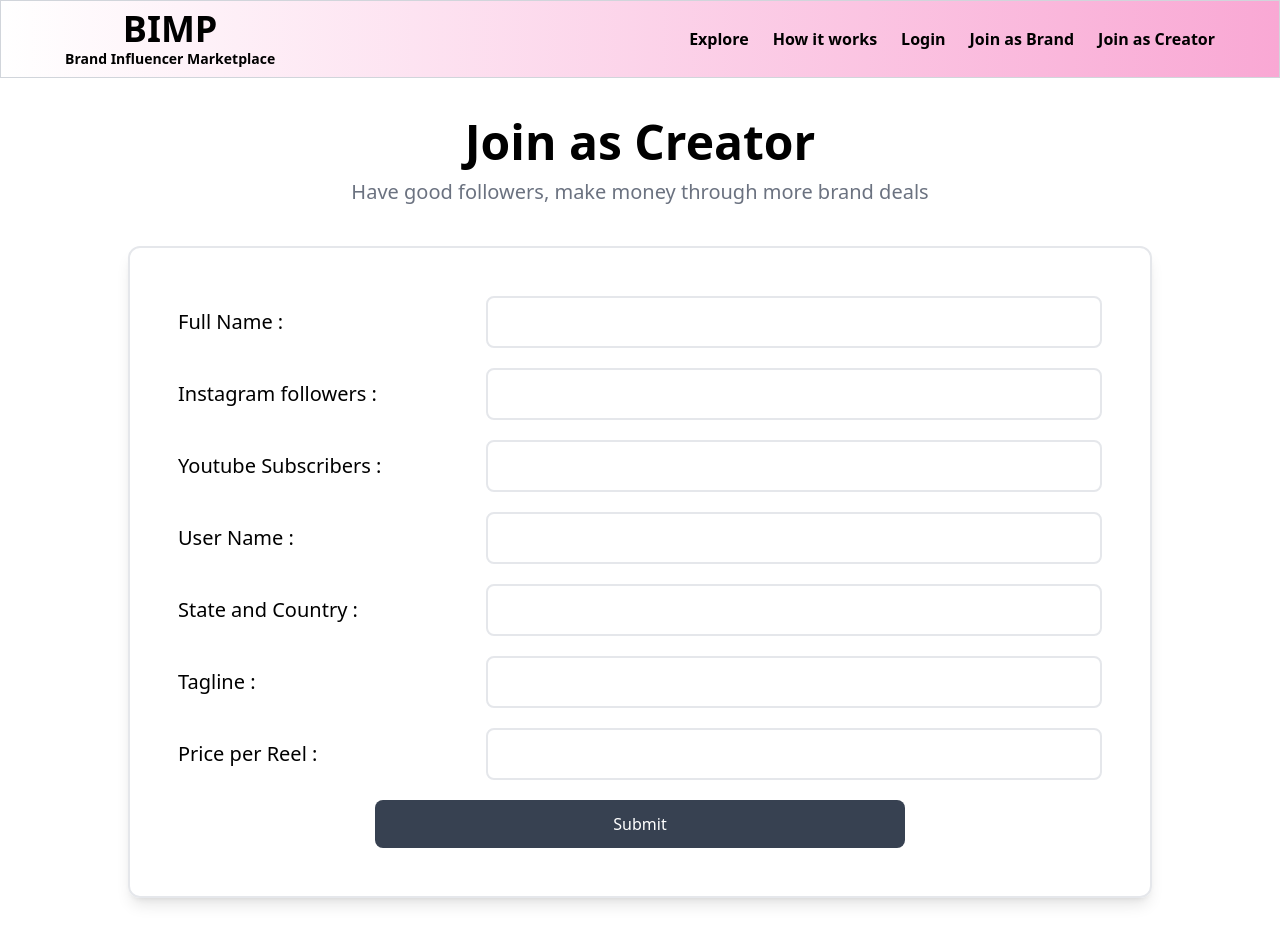
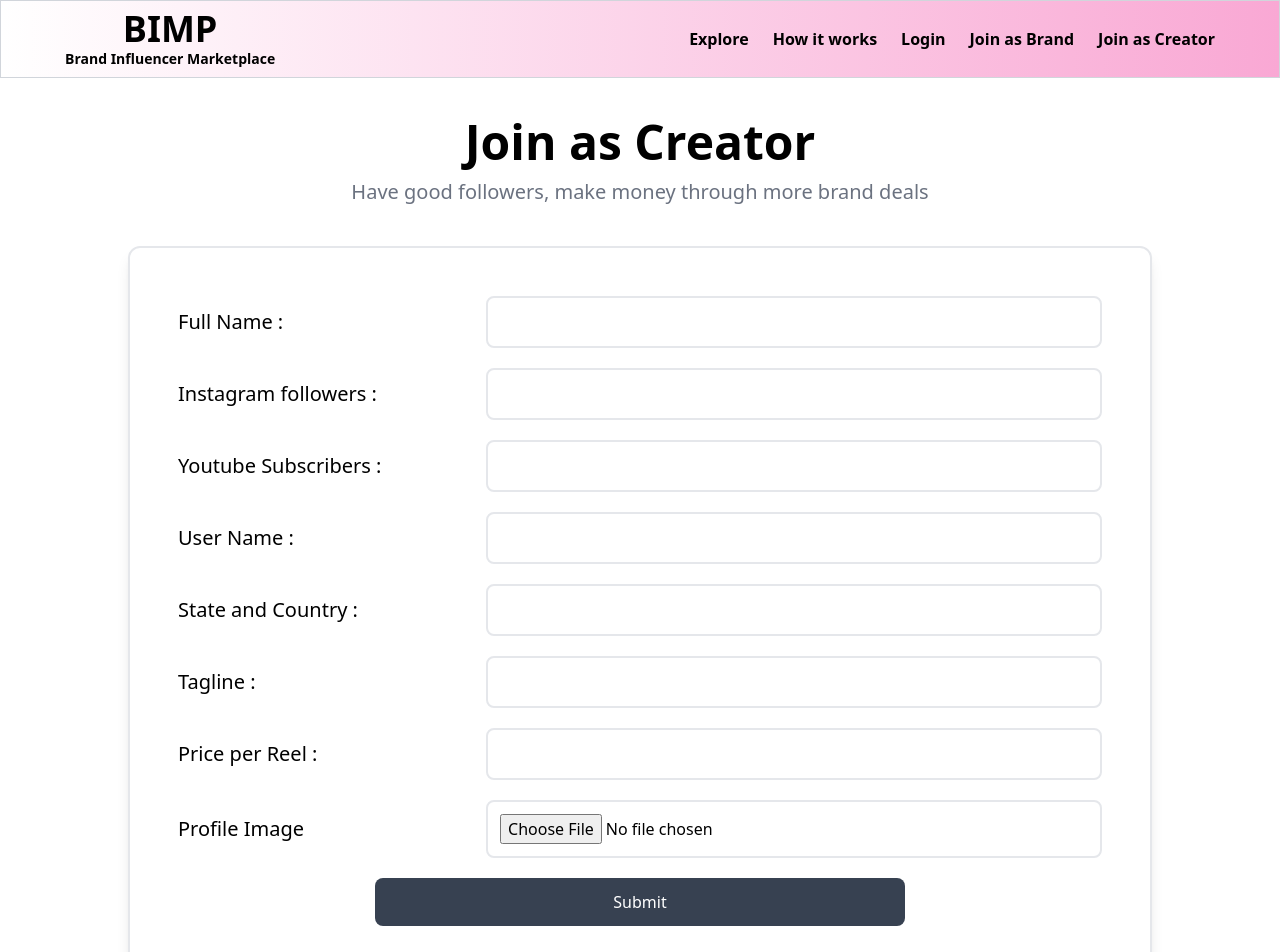
Before and after one commit to ashjha03/bimp, a Next.js app: page /join/creator in a window 1280 px wide. Shown: the top 952 px of the page. Built offline with nearby package versions, Linux system fonts and the light colour scheme.

Commit message:
Upload Image Code

```diff
--- /dev/null
+++ b/pages/api/uploadImage.js
@@ -0,0 +1,20 @@
+import { NextResponse } from "next/server";
+import { writeFile } from "fs/promises";
+
+export async function POST(req) {
+  console.log("recieved");
+  return NextResponse.json({ message: "Got it" });
+  //   const data = await req.formData();
+  //   const file = data.get("profileImg");
+  //   if (!file)
+  //     return NextResponse.json({ message: "No Image Found", success: false });
+
+  //   const byteData = await file.arrayBuffer();
+  //   const buffer = Buffer.from(byteData);
+  //   const path = `./public/${data.username}`;
+  //   await writeFile(path, buffer);
+  //   return NextResponse.json({
+  //     message: "File uploaded successfully",
+  //     success: true,
+  //   });
+}
--- a/pages/join/creator.jsx
+++ b/pages/join/creator.jsx
@@ -1,9 +1,21 @@
 import HowWeWork from "@/components/HowWeWork";
 import Navbar from "@/components/Navbar";
 import Head from "next/head";
-import React from "react";
+import React, { useState } from "react";
 
 const Creator = () => {
+  const [profileImg, setProfileImg] = useState();
+  const onSubmit = async (e) => {
+    e.preventDefault();
+    console.log(profileImg);
+    const data = new FormData();
+    data.set("profileImg", profileImg);
+    const result = await fetch("../api/uploadImage", {
+      method: "POST",
+      body: data,
+    });
+    console.log(result);
+  };
   return (
     <div>
       <Head>
@@ -17,7 +29,8 @@ const Creator = () => {
         </p>
 
         <form
-          action=""
+          action="POST"
+          onSubmit={onSubmit}
           className="max-w-5xl border-2 rounded-xl shadow-lg grid gap-5 mx-auto mt-10 px-12 py-12"
         >
           <div className="input flex items-center justify-between">
@@ -42,7 +55,11 @@ const Creator = () => {
             <label className="text-xl pr-4" htmlFor="">
               User Name :{" "}
             </label>
-            <input type="text" className="p-3 rounded-lg border-2 w-2/3" />
+            <input
+              type="text"
+              name="username"
+              className="p-3 rounded-lg border-2 w-2/3"
+            />
           </div>
           <div className="input flex items-center justify-between">
             <label className="text-xl pr-4" htmlFor="">
@@ -62,8 +79,22 @@ const Creator = () => {
             </label>
             <input type="text" className="p-3 rounded-lg border-2 w-2/3" />
           </div>
+          <div className="input flex items-center justify-between">
+            <label className="text-xl pr-4" htmlFor="">
+              Profile Image
+            </label>
+            <input
+              type="file"
+              name="profileImg"
+              onChange={(e) => setProfileImg(e.target.files?.[0])}
+              className="p-3 rounded-lg border-2 w-2/3"
+            />
+          </div>
           <div className="btn text-center px-16">
-            <button className="bg-gray-700 hover:bg-gray-900 hover:underline text-white py-3 rounded-lg w-2/3">
+            <button
+              type="submit"
+              className="bg-gray-700 hover:bg-gray-900 hover:underline text-white py-3 rounded-lg w-2/3"
+            >
               Submit
             </button>
           </div>
```
